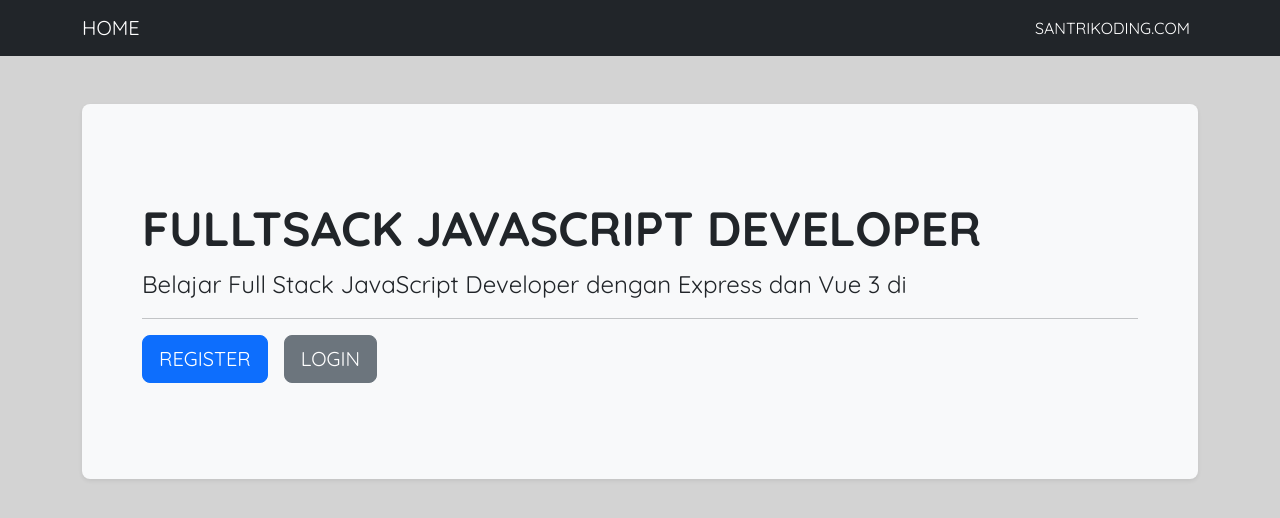
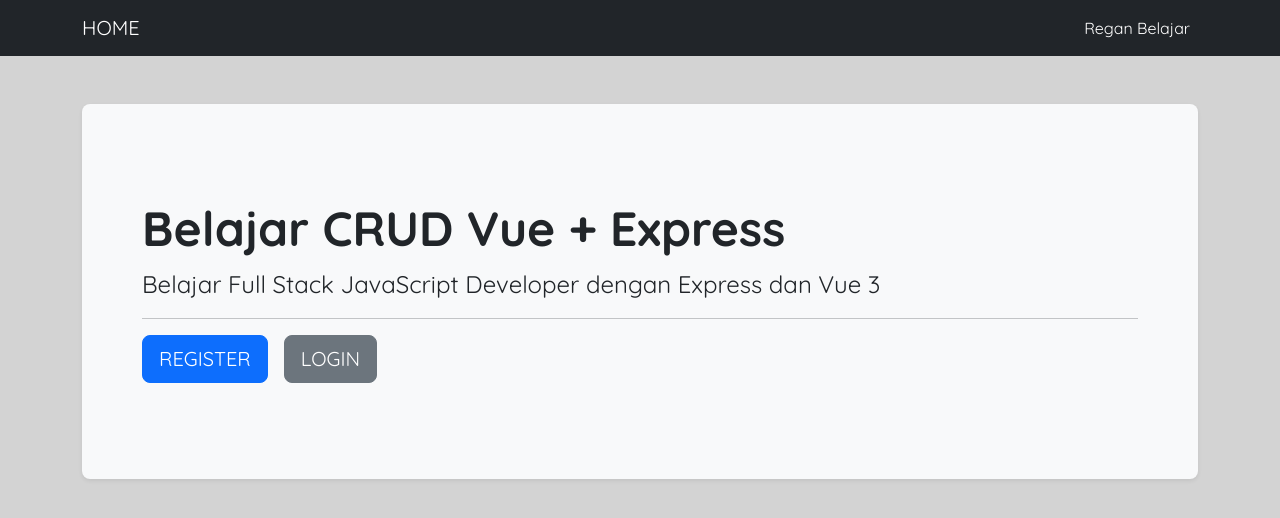
Before and after one commit to reganputra/fullstack-vue-express-frontend, a Vue app: page / in a window 1280 px wide. Shown: the top 518 px of the page. Built offline with nearby package versions, Linux system fonts and the light colour scheme.

Commit message:
refactor: minor change

```diff
--- a/src/App.vue
+++ b/src/App.vue
@@ -21,7 +21,7 @@
         <div class="collapse navbar-collapse" id="navbarSupportedContent">
           <ul class="navbar-nav ms-auto mb-2 mb-lg-0">
             <li class="nav-item">
-              <a href="https://santrikoding.com" target="_blank" class="nav-link active" aria-current="page">SANTRIKODING.COM</a>
+              <a href="https://reganputra.github.io/portofolio/" target="_blank" class="nav-link active" aria-current="page">Regan Belajar</a>
             </li>
           </ul>
         </div>
--- a/src/views/home/index.vue
+++ b/src/views/home/index.vue
@@ -5,8 +5,8 @@
 <template>
 <div class="p-5 mb-4 bg-light rounded-3 shadow-sm">
   <div class="container-fluid py-5">
-    <h1 class="display-5 fw-bold">FULLTSACK JAVASCRIPT DEVELOPER</h1>
-    <p class="col-md-12 fs-4">Belajar Full Stack JavaScript Developer dengan Express dan Vue 3 di </p>
+    <h1 class="display-5 fw-bold">Belajar CRUD Vue + Express</h1>
+    <p class="col-md-12 fs-4">Belajar Full Stack JavaScript Developer dengan Express dan Vue 3 </p>
     <hr/>
     <router-link :to="{ name: 'register' }" class="btn btn-primary btn-lg me-3">REGISTER</router-link>
     <router-link :to="{ name: 'login' }" class="btn btn-secondary btn-lg">LOGIN</router-link>
```
